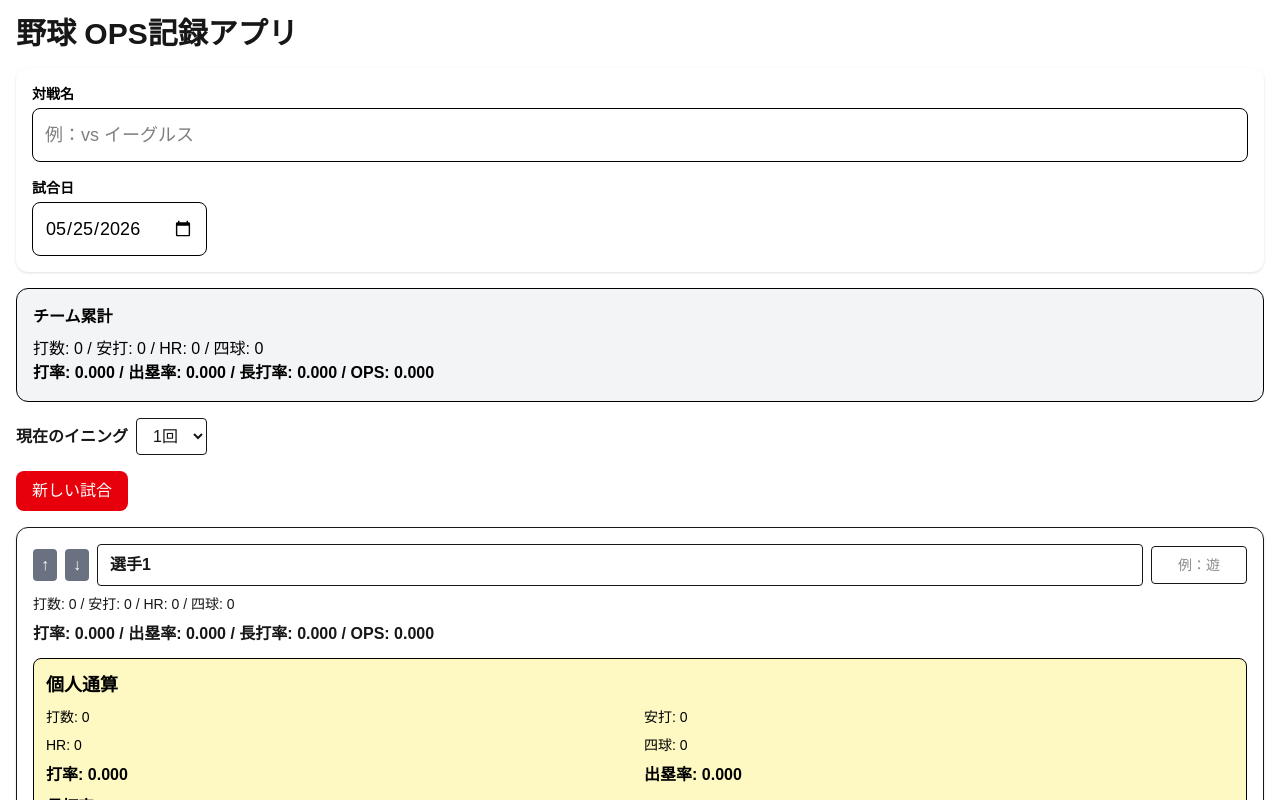
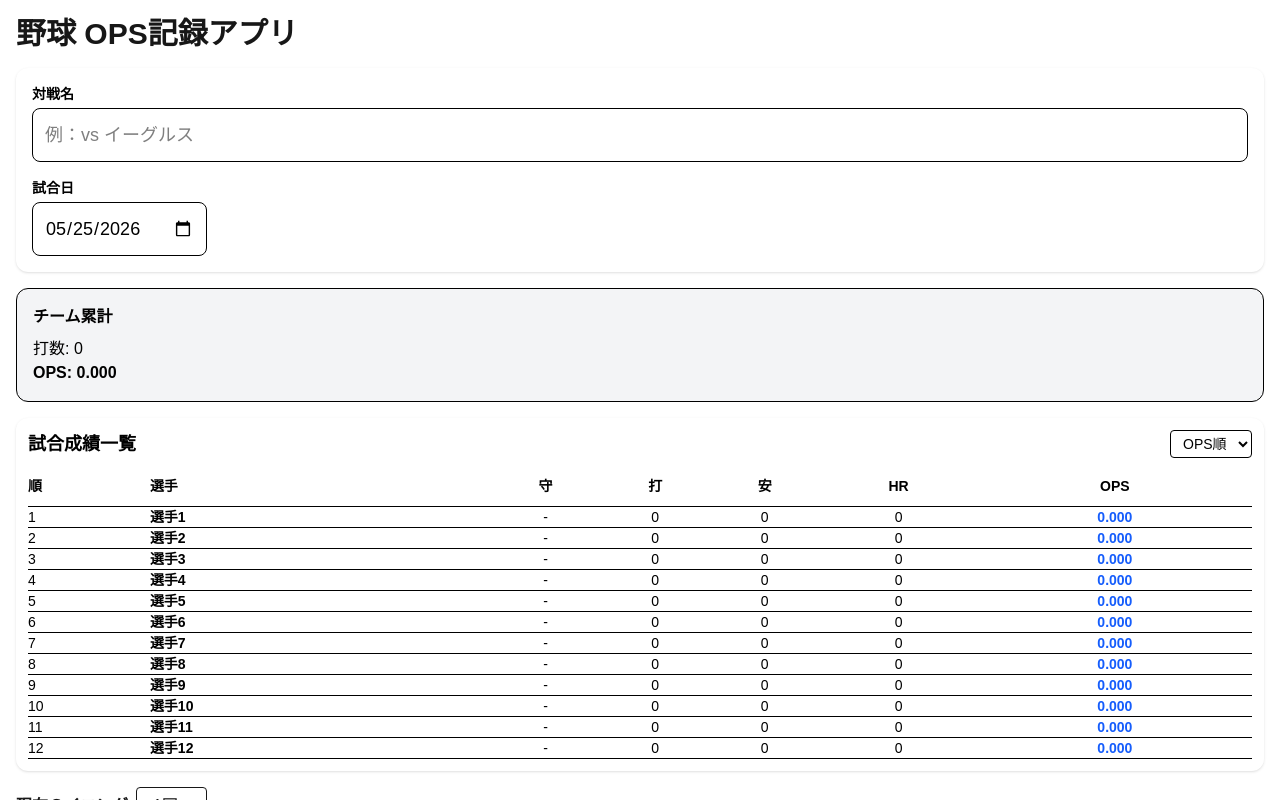
Before and after one commit to forcascreate-eng/baseball-ops-app, a Next.js app: page / in a window 1280 px wide. Shown: the top 800 px of the page. Built offline with nearby package versions, Linux system fonts and the light colour scheme.

Commit message:
improve ranking table ui

```diff
--- a/app/page.tsx
+++ b/app/page.tsx
@@ -57,6 +57,7 @@ export default function Home() {
   const [currentInning, setCurrentInning] = useState(1);
   const [loaded, setLoaded] = useState(false);
   const [gameTitle, setGameTitle] = useState("");
+  const [sortBy, setSortBy] = useState<"ops" | "avg" | "hits" | "homeRuns">("ops");
   const [gameDate, setGameDate] = useState(
     new Date().toISOString().split("T")[0]
   );
@@ -203,6 +204,12 @@ const togglePlayerHistory = (playerIndex: number) => {
 
   const teamResults = players.flatMap((p) => p.results);
   const teamStats = getStats(teamResults);
+  const gameRanking = players
+  .map((player) => ({
+    player,
+    stats: getStats(player.results),
+  }))
+  .sort((a, b) => Number(b.stats[sortBy]) - Number(a.stats[sortBy]));
 
   return (
     <main className="p-4">
@@ -234,16 +241,88 @@ const togglePlayerHistory = (playerIndex: number) => {
       <div className="border rounded-xl p-4 mb-4 bg-gray-100 text-black">
         <h2 className="font-bold mb-2">チーム累計</h2>
         <div>
-          打数: {teamStats.atBats} / 安打: {teamStats.hits} / HR:{" "}
-          {teamStats.homeRuns} / 四球: {teamStats.walks}
+          打数: {teamStats.atBats}
         </div>
+
         <div className="font-bold">
-          打率: {teamStats.avg} / 出塁率: {teamStats.obp} / 長打率:{" "}
-          {teamStats.slg} / OPS: {teamStats.ops}
-        </div>
+          OPS: {teamStats.ops}
       </div>
+    </div>
 
-      <div className="mb-4">
+<div className="bg-white text-black rounded-xl p-3 mb-4 shadow">
+  <div className="flex items-center justify-between mb-2">
+    <h2 className="font-bold text-lg">
+      試合成績一覧
+    </h2>
+
+    <select
+      value={sortBy}
+      onChange={(e) =>
+        setSortBy(
+          e.target.value as
+            | "ops"
+            | "avg"
+            | "hits"
+            | "homeRuns"
+        )
+      }
+      className="border rounded px-2 py-1 text-sm"
+    >
+      <option value="ops">OPS順</option>
+      <option value="avg">打率順</option>
+      <option value="hits">安打順</option>
+      <option value="homeRuns">HR順</option>
+    </select>
+  </div>
+
+  <table className="w-full text-sm">
+    <thead>
+      <tr className="border-b h-10">
+        <th className="text-left">順</th>
+        <th className="text-left">選手</th>
+        <th>守</th>
+        <th>打</th>
+        <th>安</th>
+        <th>HR</th>
+        <th>OPS</th>
+      </tr>
+    </thead>
+
+    <tbody>
+      {gameRanking.map(({ player, stats }, index) => (
+        <tr key={index} className="border-b">
+          <td>{index + 1}</td>
+
+          <td className="font-bold">
+            {player.name}
+          </td>
+
+          <td className="text-center">
+            {player.position || "-"}
+          </td>
+
+          <td className="text-center">
+            {stats.atBats}
+          </td>
+
+          <td className="text-center">
+            {stats.hits}
+          </td>
+
+          <td className="text-center">
+            {stats.homeRuns}
+          </td>
+
+          <td className="text-center font-bold text-blue-600">
+            {stats.ops}
+          </td>
+        </tr>
+      ))}
+    </tbody>
+  </table>
+</div>
+
+        <div className="mb-4">
         <label className="font-bold mr-2">現在のイニング</label>
         <select
           value={currentInning}
```
